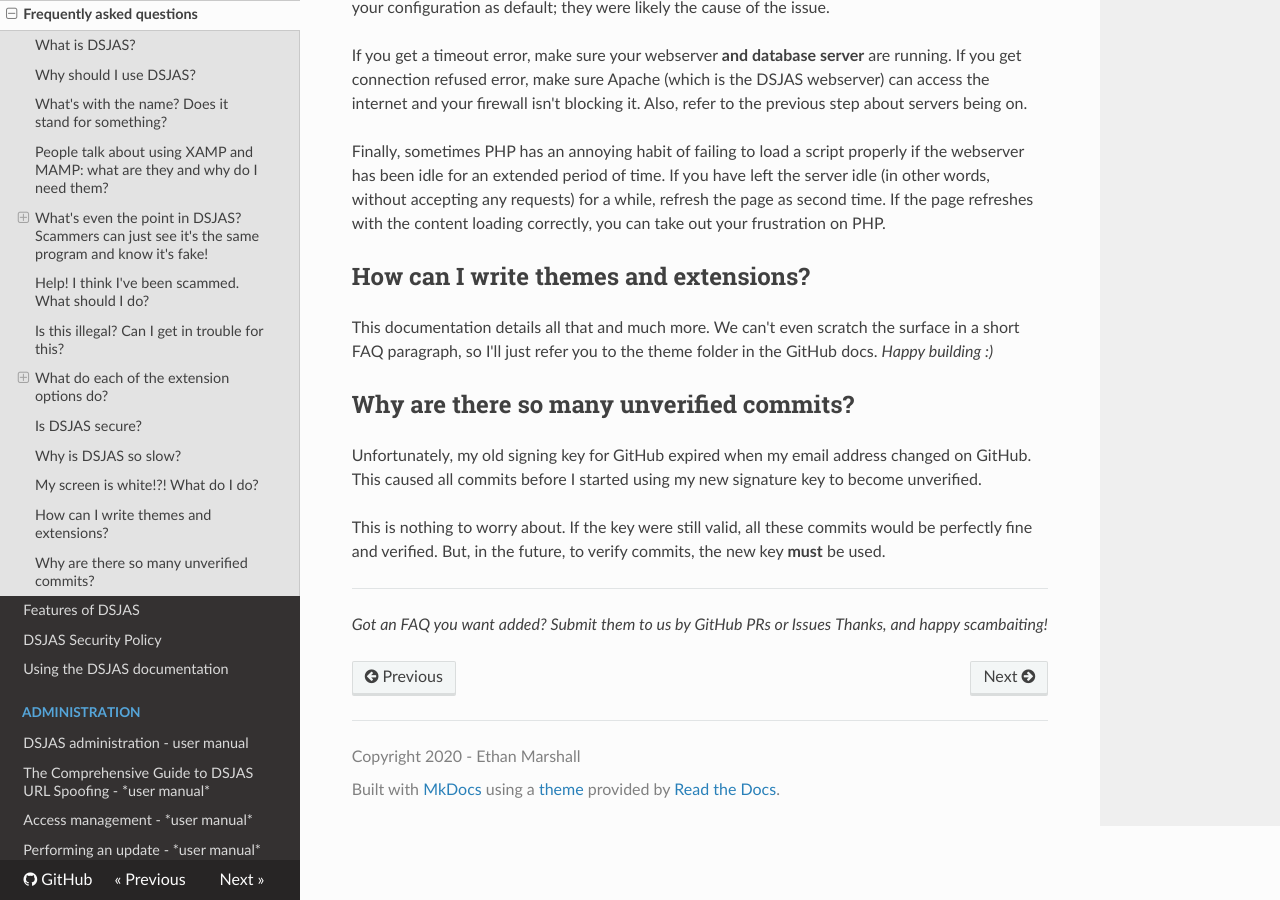
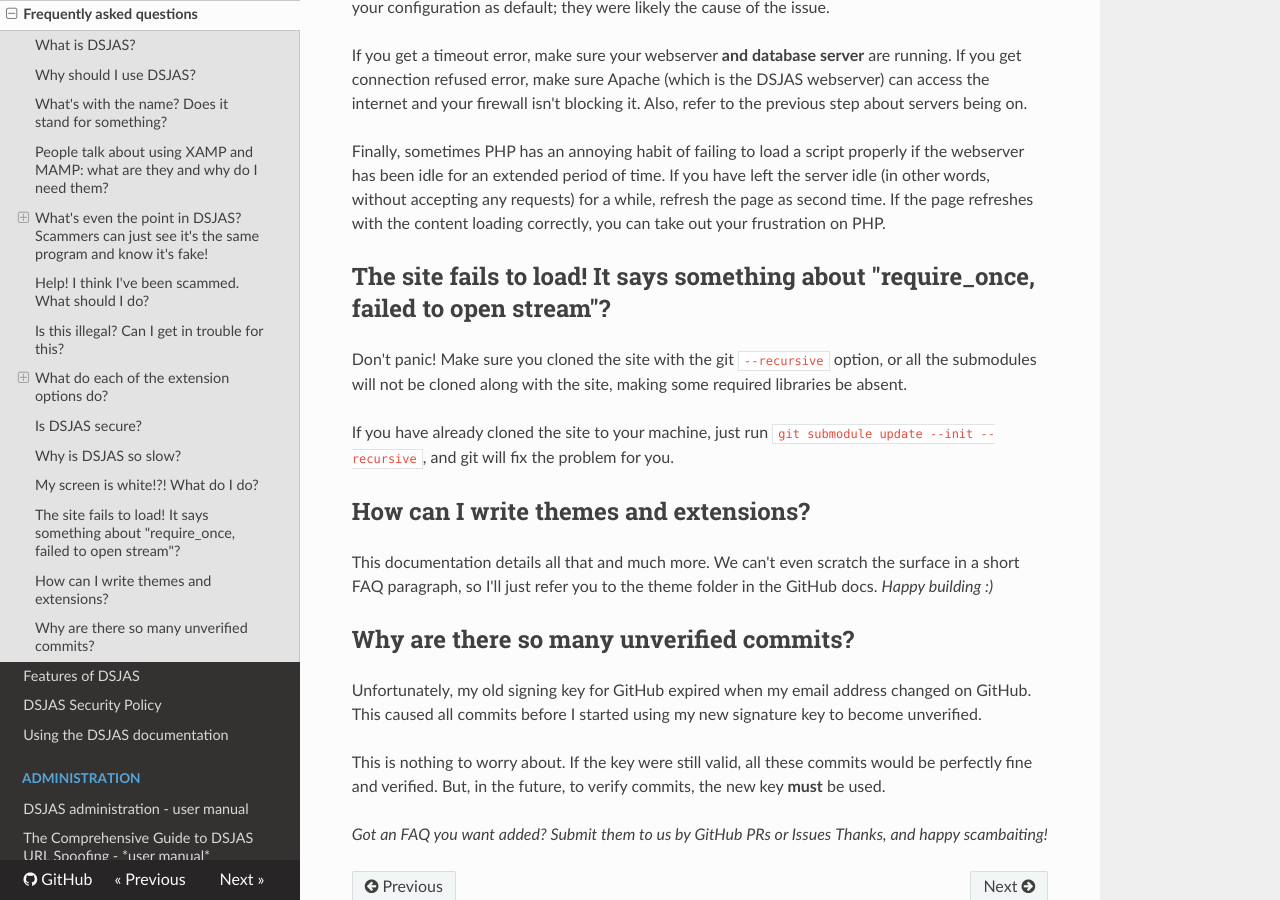
Before and after one commit to DSJAS/DSJAS, an MkDocs documentation site: the page built from docs/FAQ.md, in a window 1280 px wide and 900 px high, scrolled down 5658 px. Built offline with MkDocs 1.6.1, drawn with Linux system fonts in a browser that asks for light colours; nearby versions of some CDN libraries.

Commit message:
Add instructions for proper cloning of the site

```diff
--- a/docs/FAQ.md
+++ b/docs/FAQ.md
@@ -150,6 +150,12 @@
 
 Finally, sometimes PHP has an annoying habit of failing to load a script properly if the webserver has been idle for an extended period of time. If you have left the server idle (in other words, without accepting any requests) for a while, refresh the page as second time. If the page refreshes with the content loading correctly, you can take out your frustration on PHP.
 
+## The site fails to load! It says something about "require\_once, failed to open stream"?
+
+Don't panic! Make sure you cloned the site with the git ``--recursive`` option, or all the submodules will not be cloned along with the site, making some required libraries be absent.
+
+If you have already cloned the site to your machine, just run ``git submodule update --init --recursive``, and git will fix the problem for you.
+
 ## How can I write themes and extensions?
 
 This documentation details all that and much more. We can't even scratch the surface in a short FAQ paragraph, so I'll just refer you to the theme folder in the GitHub docs. *Happy building :)*
@@ -160,6 +166,4 @@
 
 This is nothing to worry about. If the key were still valid, all these commits would be perfectly fine and verified. But, in the future, to verify commits, the new key **must** be used.
 
----
-
 *Got an FAQ you want added? Submit them to us by GitHub PRs or Issues* *Thanks, and happy scambaiting!*
```
Also changed, not shown: README.md (+1 -1 lines).
